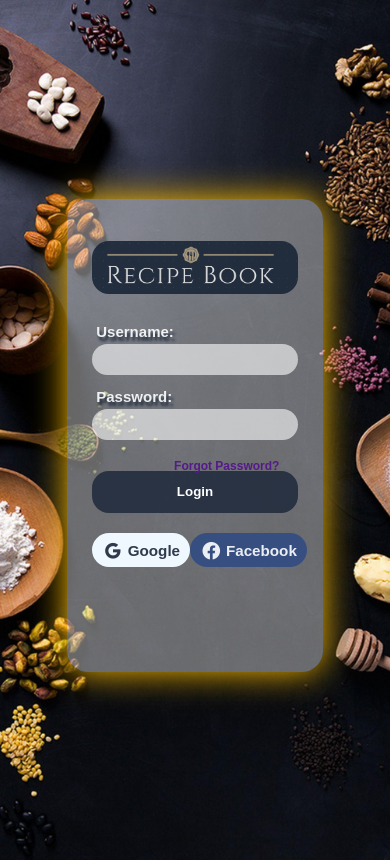
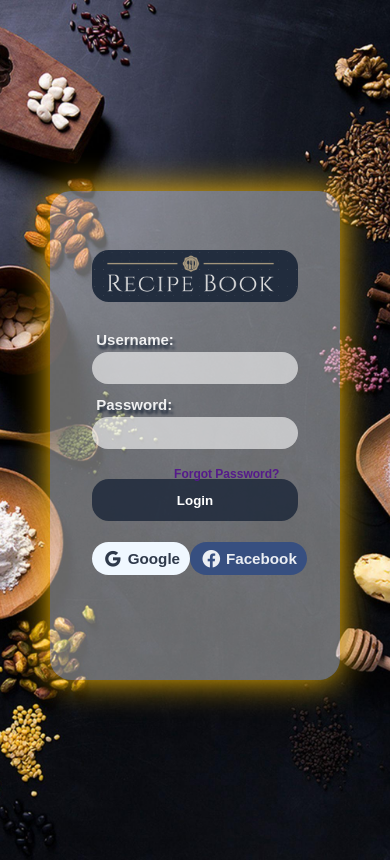
Before and after one commit to ayush03ch/Recipe-Book, a website: page login.html in a window 390 px wide. Drawn offline with nearby package versions, Linux system fonts and the light colour scheme.

Commit message:
Update loginPage.css

```diff
--- a/css/loginPage.css
+++ b/css/loginPage.css
@@ -102,9 +102,9 @@ button {
     }
     form{
         margin-top: 3%;
-        height: 50%;
+        height: 48%;
         width: 55%;
-        padding: 3vh;
+        padding: 5vh;
         box-shadow: 0 0 4vh rgb(255, 190, 0);
     }
     label{
```
